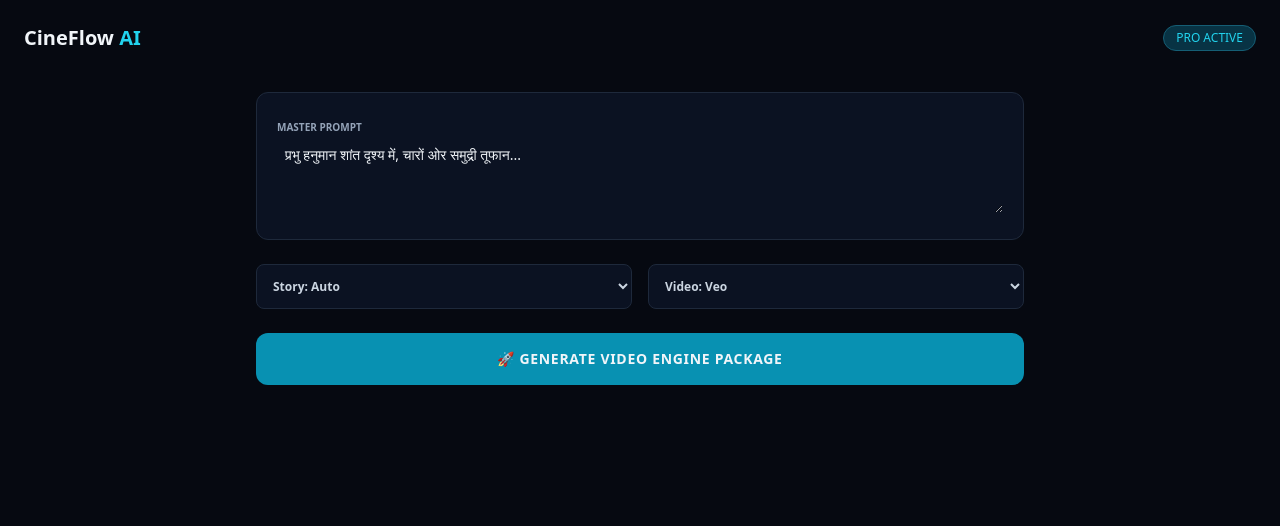
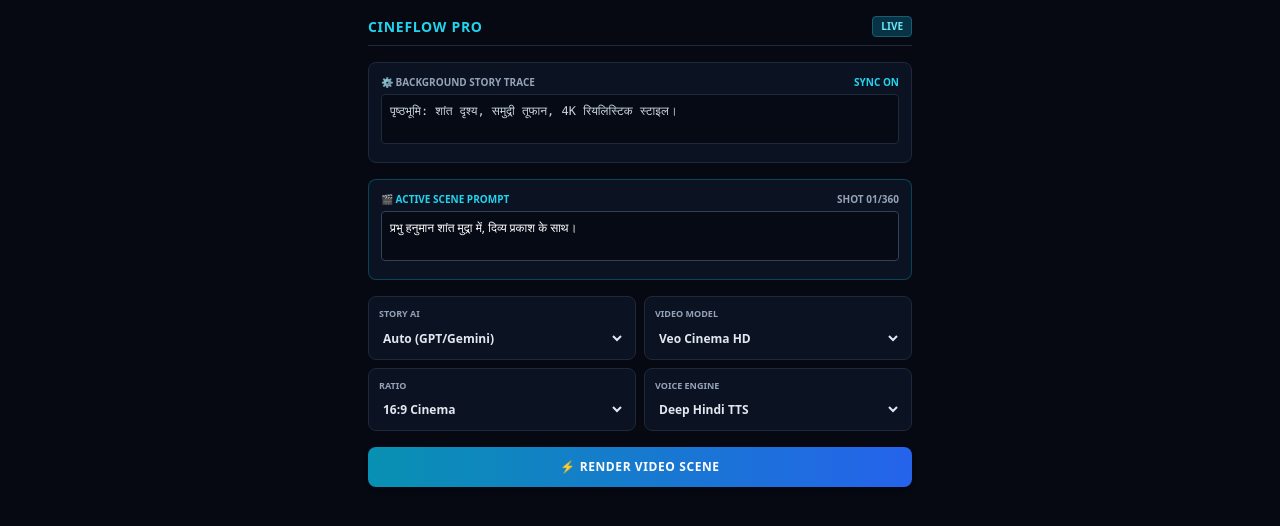
Before and after one commit to deepbhauak-wq/cineflow-ai, a Next.js app: page / in a window 1280 px wide. Shown: the top 526 px of the page. Built offline with nearby package versions, Linux system fonts and the light colour scheme.

Commit message:
Update page.jsx

```diff
--- a/app/page.jsx
+++ b/app/page.jsx
@@ -1,35 +1,68 @@
 "use client";
 import React, { useState } from "react";
 
-export default function CineFlowProStudio() {
-  const [prompt, setPrompt] = useState("प्रभु हनुमान शांत दृश्य में, चारों ओर समुद्री तूफान...");
+export default function CineFlowMiniStudio() {
+  const [bgPrompt, setBgPrompt] = useState("पृष्ठभूमि: शांत दृश्य, समुद्री तूफान, 4K रियलिस्टिक स्टाइल।");
+  const [activePrompt, setActivePrompt] = useState("प्रभु हनुमान शांत मुद्रा में, दिव्य प्रकाश के साथ।");
 
   return (
-    <div className="min-h-screen bg-[#060911] text-slate-100 font-sans p-6">
-      <header className="flex justify-between items-center mb-10">
-        <div className="text-xl font-bold">CineFlow <span className="text-cyan-400">AI</span></div>
-        <div className="text-xs bg-cyan-950 text-cyan-400 px-3 py-1 rounded-full border border-cyan-800">PRO ACTIVE</div>
-      </header>
+    <div className="min-h-screen bg-[#060911] text-slate-200 font-sans p-4 max-w-xl mx-auto space-y-4">
+      {/* Header */}
+      <div className="flex justify-between items-center pb-2 border-b border-slate-800">
+        <span className="text-sm font-black text-cyan-400 tracking-wider uppercase">CineFlow Pro</span>
+        <span className="text-[10px] bg-cyan-950 text-cyan-300 px-2 py-0.5 rounded border border-cyan-800 font-bold">LIVE</span>
+      </div>
 
-      <main className="max-w-3xl mx-auto space-y-6">
-        <div className="bg-[#0b1222] p-5 rounded-xl border border-slate-800">
-          <label className="text-[10px] font-bold text-slate-400 uppercase">Master Prompt</label>
-          <textarea value={prompt} onChange={(e) => setPrompt(e.target.value)} className="w-full bg-transparent p-2 text-sm outline-none" rows={3} />
+      {/* 1. Background Engine Prompt (Read/Sync) */}
+      <div className="bg-[#0b1222] p-3 rounded-lg border border-slate-800 space-y-1">
+        <div className="flex justify-between text-[10px] font-bold text-slate-400 uppercase">
+          <span>⚙️ Background Story Trace</span>
+          <span className="text-cyan-400">Sync ON</span>
         </div>
+        <textarea
+          value={bgPrompt}
+          onChange={(e) => setBgPrompt(e.target.value)}
+          className="w-full bg-[#060a14] border border-slate-800 rounded p-2 text-xs text-slate-300 outline-none resize-none font-mono"
+          rows={2}
+        />
+      </div>
 
-        <div className="grid grid-cols-2 gap-4">
-          <select className="bg-[#0b1222] border border-slate-800 p-3 rounded-lg text-xs font-bold text-slate-300">
-            <option>Story: Auto</option><option>GPT-5.6</option>
-          </select>
-          <select className="bg-[#0b1222] border border-slate-800 p-3 rounded-lg text-xs font-bold text-slate-300">
-            <option>Video: Veo</option><option>Kling 1.5</option>
-          </select>
+      {/* 2. Active Scene Prompt (Read/Edit) */}
+      <div className="bg-[#0b1222] p-3 rounded-lg border border-cyan-500/30 space-y-1">
+        <div className="flex justify-between text-[10px] font-bold text-cyan-400 uppercase">
+          <span>🎬 Active Scene Prompt</span>
+          <span className="text-slate-400">Shot 01/360</span>
         </div>
+        <textarea
+          value={activePrompt}
+          onChange={(e) => setActivePrompt(e.target.value)}
+          className="w-full bg-[#060a14] border border-slate-700 rounded p-2 text-xs text-white outline-none resize-none"
+          rows={2}
+        />
+      </div>
 
-        <button className="w-full py-4 bg-cyan-600 rounded-xl font-black text-sm uppercase tracking-wider hover:bg-cyan-500">
-          🚀 Generate Video Engine Package
-        </button>
-      </main>
+      {/* 3. Compact Settings Grid */}
+      <div className="grid grid-cols-2 gap-2">
+        {[
+          { label: "Story AI", val: "Auto (GPT/Gemini)" },
+          { label: "Video Model", val: "Veo Cinema HD" },
+          { label: "Ratio", val: "16:9 Cinema" },
+          { label: "Voice Engine", val: "Deep Hindi TTS" }
+        ].map((item) => (
+          <div key={item.label} className="bg-[#0b1222] p-2.5 rounded-lg border border-slate-800">
+            <span className="text-[9px] font-bold text-slate-400 uppercase block mb-1">{item.label}</span>
+            <select className="w-full bg-transparent text-xs font-semibold text-slate-200 outline-none cursor-pointer">
+              <option>{item.val}</option>
+              <option>Custom</option>
+            </select>
+          </div>
+        ))}
+      </div>
+
+      {/* Action Button */}
+      <button className="w-full py-3 bg-gradient-to-r from-cyan-600 to-blue-600 hover:from-cyan-500 hover:to-blue-500 rounded-lg text-xs font-bold uppercase tracking-wider text-white shadow-md active:scale-[0.99] transition-all">
+        ⚡ Render Video Scene
+      </button>
     </div>
   );
 }
```
